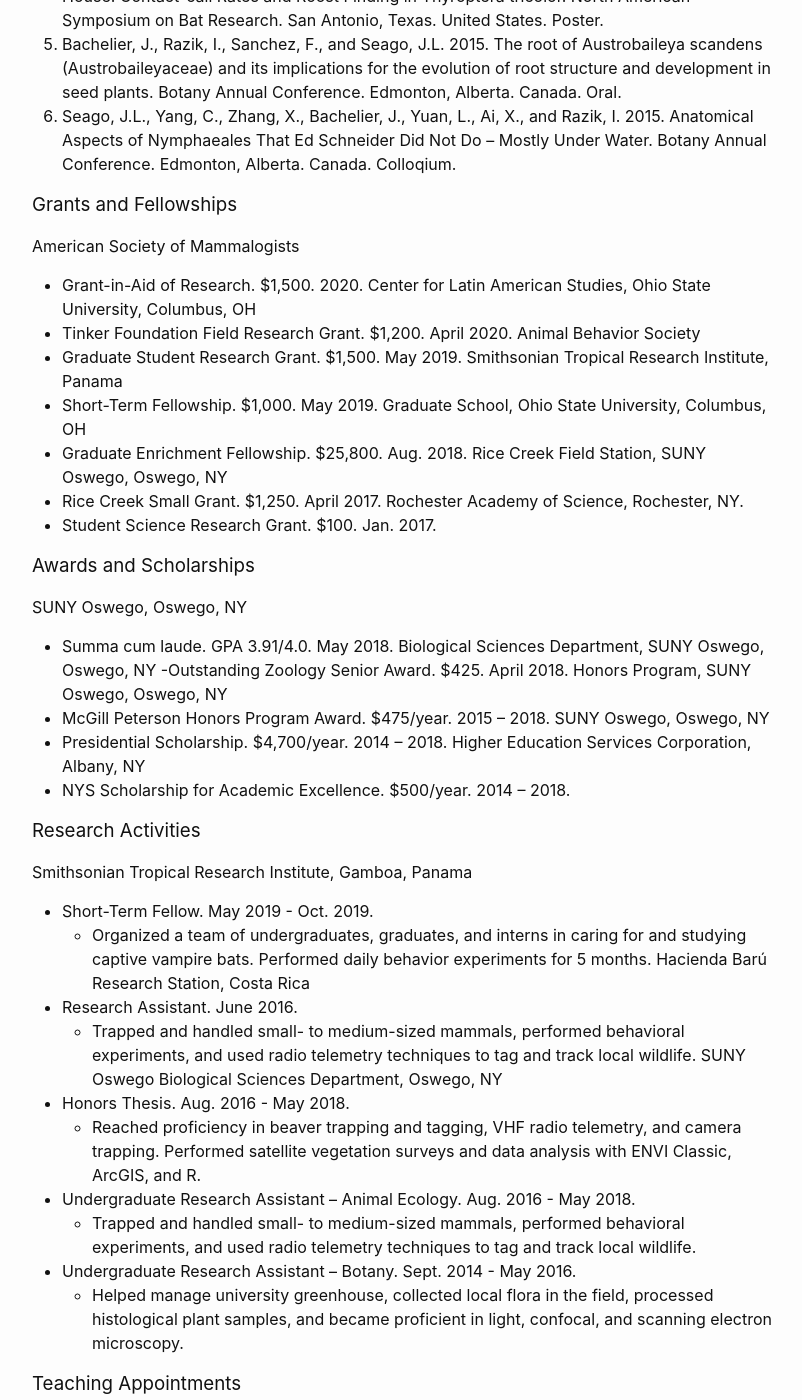
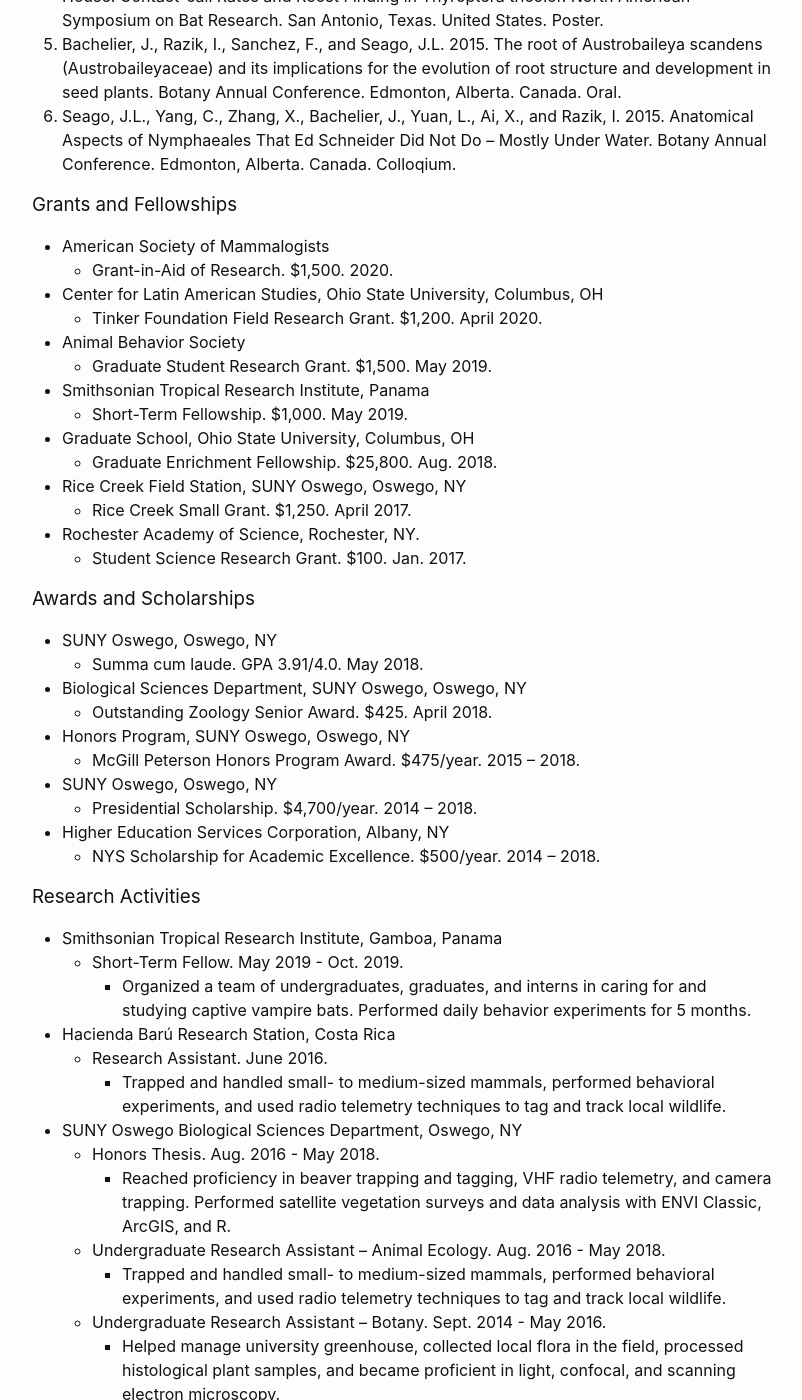
Before and after one commit to imranrazik/imranrazik.github.io, a Jekyll site: the page built from CV.md, in a window 1280 px wide and 1400 px high, scrolled down 1370 px. Shown: the whole window, without its empty margins (238-1040 px from the left). Built offline with Jekyll 4.4.1, drawn with Linux system fonts in a browser that asks for light colours; our own code applies the rules of GitHub Pages for plain Markdown files; some of the changed text lies outside the part shown.

Commit message:
Update CV.md

```diff
--- a/CV.md
+++ b/CV.md
@@ -38,62 +38,62 @@
 6. Seago, J.L., Yang, C., Zhang, X., Bachelier, J., Yuan, L., Ai, X., and Razik, I. 2015. Anatomical Aspects of Nymphaeales That Ed Schneider Did Not Do – Mostly Under Water. Botany Annual Conference. Edmonton, Alberta. Canada. Colloqium.
 
 ### Grants and Fellowships
-American Society of Mammalogists <br/>
- - Grant-in-Aid of Research. $1,500. 2020.
-Center for Latin American Studies, Ohio State University, Columbus, OH <br/>
- - Tinker Foundation Field Research Grant. $1,200. April 2020.
-Animal Behavior Society
- - Graduate Student Research Grant. $1,500. May 2019.
-Smithsonian Tropical Research Institute, Panama
- - Short-Term Fellowship. $1,000. May 2019.
-Graduate School, Ohio State University, Columbus, OH
- - Graduate Enrichment Fellowship. $25,800. Aug. 2018.
-Rice Creek Field Station, SUNY Oswego, Oswego, NY
- - Rice Creek Small Grant. $1,250. April 2017.
-Rochester Academy of Science, Rochester, NY.
- - Student Science Research Grant. $100. Jan. 2017.
+- American Society of Mammalogists
+  - Grant-in-Aid of Research. $1,500. 2020.
+- Center for Latin American Studies, Ohio State University, Columbus, OH <br/>
+  - Tinker Foundation Field Research Grant. $1,200. April 2020.
+- Animal Behavior Society
+  - Graduate Student Research Grant. $1,500. May 2019.
+- Smithsonian Tropical Research Institute, Panama
+  - Short-Term Fellowship. $1,000. May 2019.
+- Graduate School, Ohio State University, Columbus, OH
+  - Graduate Enrichment Fellowship. $25,800. Aug. 2018.
+- Rice Creek Field Station, SUNY Oswego, Oswego, NY
+  - Rice Creek Small Grant. $1,250. April 2017.
+- Rochester Academy of Science, Rochester, NY.
+  - Student Science Research Grant. $100. Jan. 2017.
 
 ### Awards and Scholarships
-SUNY Oswego, Oswego, NY
- - Summa cum laude. GPA 3.91/4.0. May 2018.
-Biological Sciences Department, SUNY Oswego, Oswego, NY
- -Outstanding Zoology Senior Award. $425. April 2018.
-Honors Program, SUNY Oswego, Oswego, NY
- - McGill Peterson Honors Program Award. $475/year. 2015 – 2018.
-SUNY Oswego, Oswego, NY
- - Presidential Scholarship. $4,700/year. 2014 – 2018.
-Higher Education Services Corporation, Albany, NY
- - NYS Scholarship for Academic Excellence. $500/year. 2014 – 2018.
+- SUNY Oswego, Oswego, NY
+  - Summa cum laude. GPA 3.91/4.0. May 2018.
+- Biological Sciences Department, SUNY Oswego, Oswego, NY
+  - Outstanding Zoology Senior Award. $425. April 2018.
+- Honors Program, SUNY Oswego, Oswego, NY
+  - McGill Peterson Honors Program Award. $475/year. 2015 – 2018.
+- SUNY Oswego, Oswego, NY
+  - Presidential Scholarship. $4,700/year. 2014 – 2018.
+- Higher Education Services Corporation, Albany, NY
+  - NYS Scholarship for Academic Excellence. $500/year. 2014 – 2018.
 
 ### Research Activities
-Smithsonian Tropical Research Institute, Gamboa, Panama
- - Short-Term Fellow. May 2019 - Oct. 2019.
-   - Organized a team of undergraduates, graduates, and interns in caring for and studying captive vampire bats. Performed daily behavior experiments for 5 months.
-Hacienda Barú Research Station, Costa Rica
- - Research Assistant. June 2016.
-   - Trapped and handled small- to medium-sized mammals, performed behavioral experiments, and used radio telemetry techniques to tag and track local wildlife.
-SUNY Oswego Biological Sciences Department, Oswego, NY
- - Honors Thesis. Aug. 2016 - May 2018.
-   - Reached proficiency in beaver trapping and tagging, VHF radio telemetry, and camera trapping. Performed satellite vegetation surveys and data analysis with ENVI Classic, ArcGIS, and R.
-  - Undergraduate Research Assistant – Animal Ecology. Aug. 2016 - May 2018.
+- Smithsonian Tropical Research Institute, Gamboa, Panama
+  - Short-Term Fellow. May 2019 - Oct. 2019.
+    - Organized a team of undergraduates, graduates, and interns in caring for and studying captive vampire bats. Performed daily behavior experiments for 5 months.
+- Hacienda Barú Research Station, Costa Rica
+  - Research Assistant. June 2016.
     - Trapped and handled small- to medium-sized mammals, performed behavioral experiments, and used radio telemetry techniques to tag and track local wildlife.
-  - Undergraduate Research Assistant – Botany. Sept. 2014 - May 2016.
-    - Helped manage university greenhouse, collected local flora in the field, processed histological plant samples, and became proficient in light, confocal, and scanning electron microscopy.
+- SUNY Oswego Biological Sciences Department, Oswego, NY
+  - Honors Thesis. Aug. 2016 - May 2018.
+    - Reached proficiency in beaver trapping and tagging, VHF radio telemetry, and camera trapping. Performed satellite vegetation surveys and data analysis with ENVI Classic, ArcGIS, and R.
+   - Undergraduate Research Assistant – Animal Ecology. Aug. 2016 - May 2018.
+     - Trapped and handled small- to medium-sized mammals, performed behavioral experiments, and used radio telemetry techniques to tag and track local wildlife.
+   - Undergraduate Research Assistant – Botany. Sept. 2014 - May 2016.
+     - Helped manage university greenhouse, collected local flora in the field, processed histological plant samples, and became proficient in light, confocal, and scanning electron microscopy.
 
 ### Teaching Appointments
-Center for Life Sciences Education, Ohio State University, Columbus, OH
- - Graduate Teaching Associate: Human Biology (SP 2020)
-SUNY Oswego Biological Sciences Department, Oswego, NY
- - Undergraduate Teaching Assistant: Mammalogy (AU 2016, AU 2017)
+- Center for Life Sciences Education, Ohio State University, Columbus, OH
+  - Graduate Teaching Associate: Human Biology (SP 2020)
+- SUNY Oswego Biological Sciences Department, Oswego, NY
+  - Undergraduate Teaching Assistant: Mammalogy (AU 2016, AU 2017)
 
 ### Outreach and Public Service
-Smithsonian Tropical Research Institute, Gamboa, Panama
-- Donor visits (3). Summer 2019.
-- Bat Night (5). June 2019 - Oct. 2019.
-Museum of Biological Diversity, The Ohio State University, Columbus, OH
-- Open House. March 2019.
-Rice Creek Field Station, SUNY Oswego, Oswego, NY
-- STEP Program - LeMoyne College Rice Creek/Planetarium Visit. March 2018.
+- Smithsonian Tropical Research Institute, Gamboa, Panama
+  - Donor visits (3). Summer 2019.
+  - Bat Night (5). June 2019 - Oct. 2019.
+- Museum of Biological Diversity, The Ohio State University, Columbus, OH
+  - Open House. March 2019.
+- Rice Creek Field Station, SUNY Oswego, Oswego, NY
+  - STEP Program - LeMoyne College Rice Creek/Planetarium Visit. March 2018.
 
 ### Professional Memberships
 North American Society for Bat Research. 2016 – Present. <br/>
```
